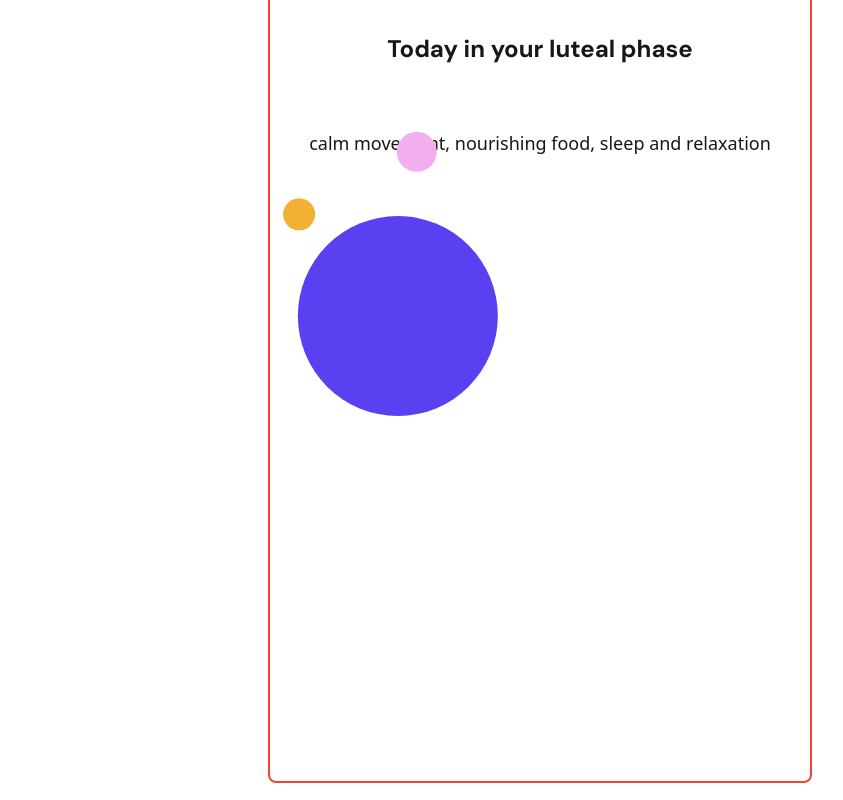
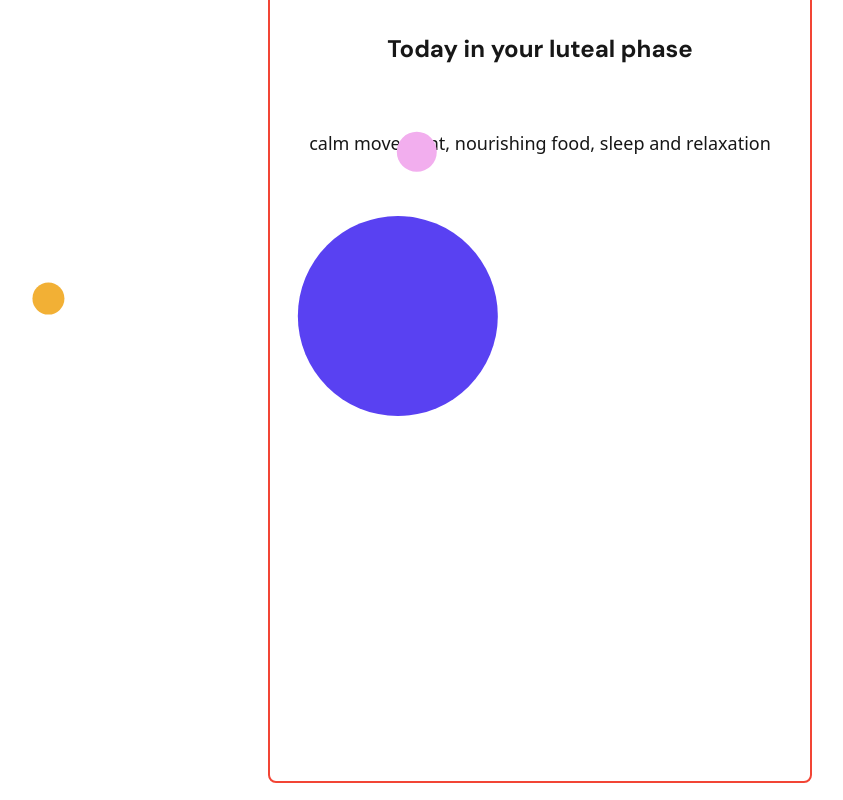
Before and after one commit to zofienora/cyclecoach, a Next.js app in the folder my-app/: page / in a window 1280 px wide. Shown: the part 817-1617 px from the top of the page, without its empty margins (100-943 px from the left). Built offline with nearby package versions, Linux system fonts and the light colour scheme.

Commit message:
changed animation

```diff
--- a/my-app/app/components/PhaseTracker.tsx
+++ b/my-app/app/components/PhaseTracker.tsx
@@ -41,8 +41,8 @@ export default function PhaseTracker() {
       <motion.div
         className="w-8 h-8 rounded-full bg-accent absolute"
         animate={{
-          x: [0, 40, -30, 20, -10, 0],
-          y: [0, -10, 10, -5, 5, 0],
+          x: [0, 400, -300, 200, -100, 0],
+          y: [0, -100, 100, -50, 50, 0],
         }}
         transition={{
           repeat: Infinity,
```
